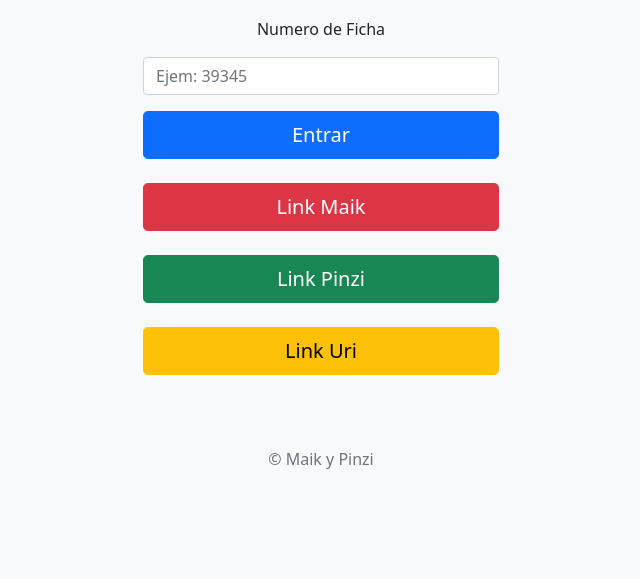
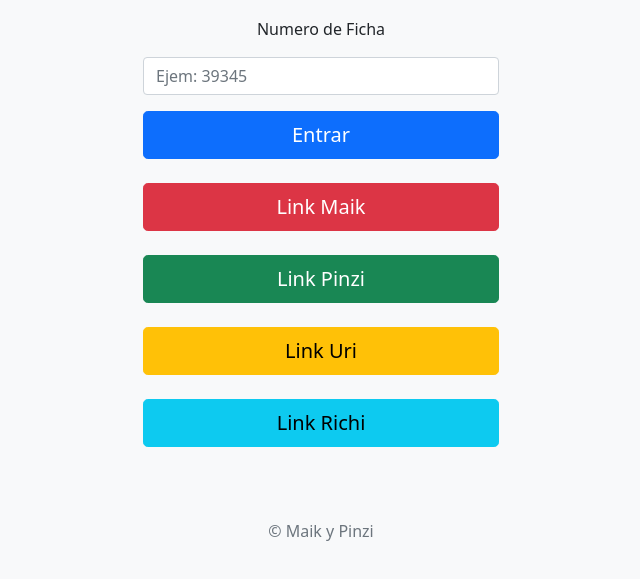
Before and after one commit to erickpinzon18/Cuestionario-Covid, a plain HTML site: page index.html in a window 1280 px wide. Shown: the part 257-836 px from the top of the page, without its empty margins (319-959 px from the left). Drawn offline with nearby package versions, Linux system fonts and the light colour scheme.

Commit message:
Add richi

```diff
--- a/index.html
+++ b/index.html
@@ -23,6 +23,7 @@
                         <a class="btn btn-lg btn-danger w-100" href="http://200.188.14.49/p/jsp/covid/encuesta_covid_alumnoz.jsp?mensaje=MIGUEL%20ANGEL%20DIOSDADO%20RODRIGUEZ&clave_usuario=39542">Link Maik</a> <br><br>
                         <a class="btn btn-lg btn-success w-100" href="http://200.188.14.49/p/jsp/covid/encuesta_covid_alumnoz.jsp?mensaje=ERICK PINZON HUERTA&clave_usuario=39344">Link Pinzi</a> <br><br>
                         <a class="btn btn-lg btn-warning w-100" href="http://200.188.14.49/p/jsp/covid/encuesta_covid_alumnoz.jsp?mensaje=URIEL%20GOMEZ%20BECERRIL&clave_usuario=39751">Link Uri</a> <br><br>
+                        <a class="btn btn-lg btn-info w-100" href="http://200.188.14.49/p/jsp/covid/encuesta_covid_alumnoz.jsp?mensaje=RICARDO MANUEL MAGAÑA CALVA&clave_usuario=7483">Link Richi</a> <br><br>
                         <p class="mt-5 mb-3 text-muted">© Maik y Pinzi</p>
                     </form>
                 </div>
```
